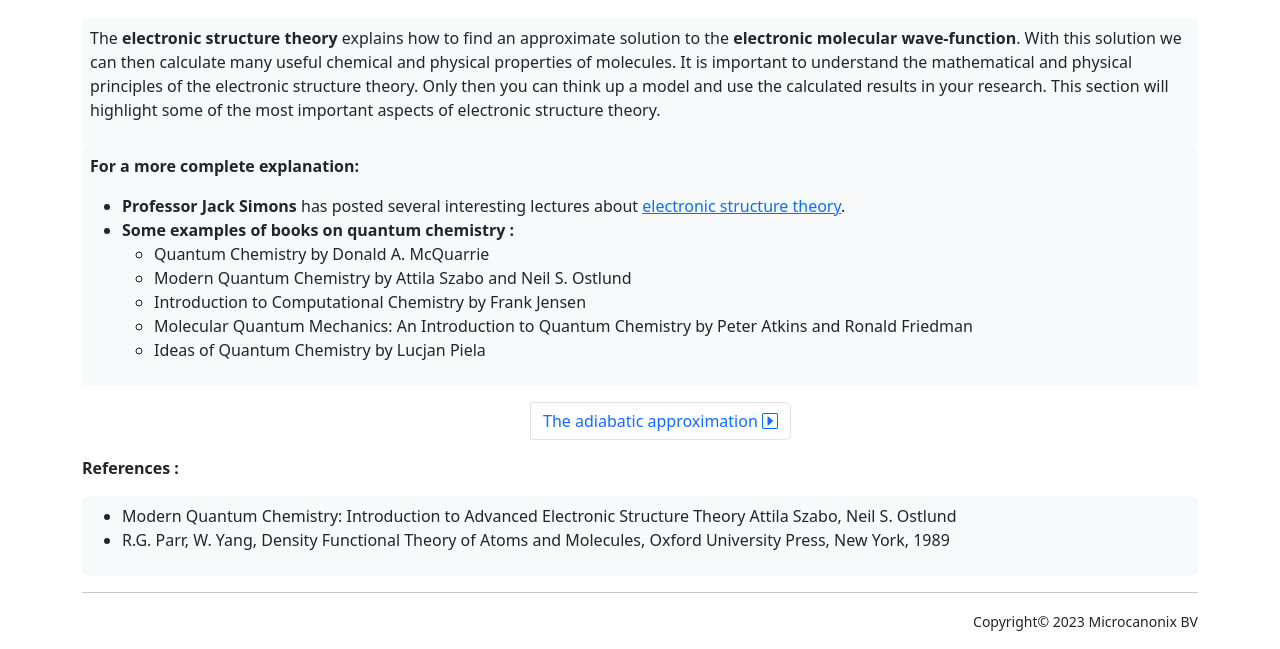
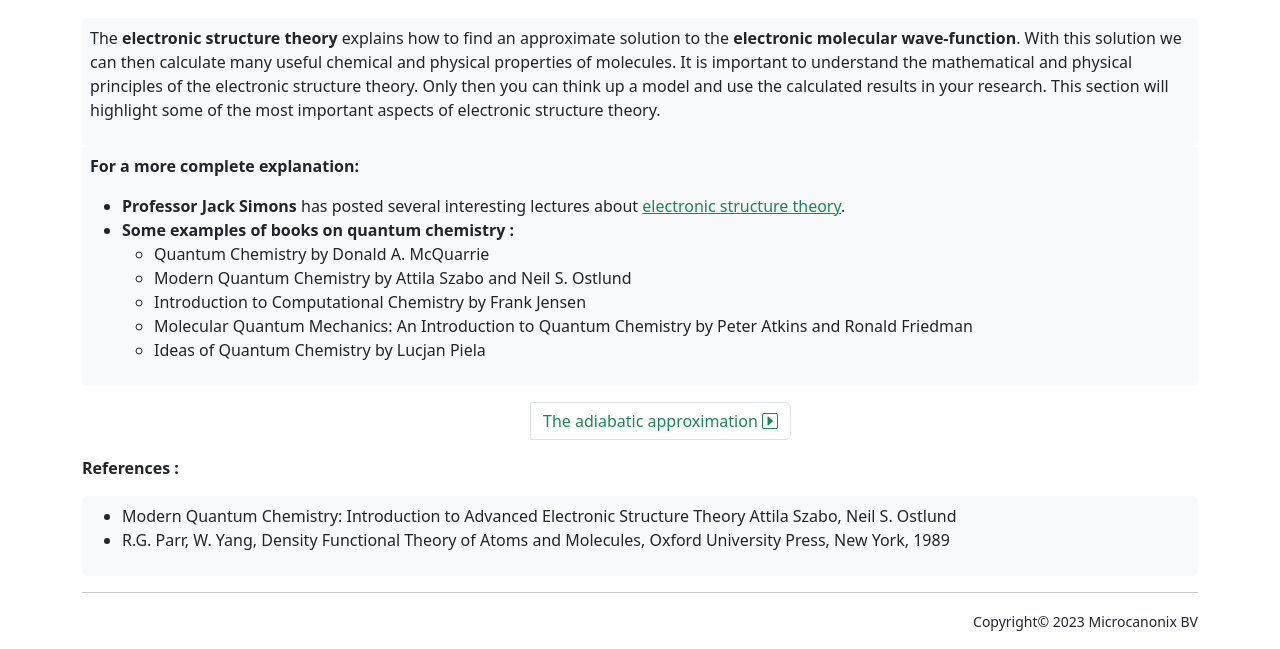
Before and after one commit to demeesterp/QbcWebsite, a PHP site: page /moleculestructuretheory.php?pagenbr=1 in a window 1280 px wide. Shown: the part 243-892 px from the top of the page. Run offline with PHP 8.4, Linux system fonts and the light colour scheme.

Commit message:
fix layout and coloring

```diff
--- a/helpers/navigator.php
+++ b/helpers/navigator.php
@@ -65,13 +65,13 @@ function make_structure_theory_nav($pageNbr) {
     echo"<nav aria-label='Course navigation'>".
             "<ul class='pagination justify-content-center'>".
                 "<li class='page-item $start_invisible'>".
-                    "<a class='page-link'".
+                    "<a class='page-link link-success'".
                         "href='./moleculestructuretheory.php?pagenbr=$previous_page_nbr'>".
                         "<i class='bi bi-caret-left-square'></i>  $previous".
                     "</a>".
                 "</li>".
                 "<li class='page-item $end_invisible'>".
-                    "<a class='page-link'".
+                    "<a class='page-link link-success'".
                         "href = './moleculestructuretheory.php?pagenbr=$next_page_nbr'>".
                         "$next <i class='bi bi-caret-right-square'></i>".
                     "</a>".
--- a/moleculestructuretheory.php
+++ b/moleculestructuretheory.php
@@ -59,7 +59,7 @@ include './helpers/navigator.php';
             <ul>
               <li>
                 <strong>Professor Jack Simons</strong> has posted several interesting lectures about
-                <a href="https://www.youtube.com/watch?v=Z5cq7JpsG8I&list=PLEq9ArCsv6EAwaZFY-7oyZCyce8VnxodZ" target="_blank">electronic structure theory</a>.
+                <a class="link-success" href="https://www.youtube.com/watch?v=Z5cq7JpsG8I&list=PLEq9ArCsv6EAwaZFY-7oyZCyce8VnxodZ" target="_blank">electronic structure theory</a>.
               </li>
               <li>
                 <strong>Some examples of books on quantum chemistry :</strong>
@@ -136,7 +136,7 @@ include './helpers/navigator.php';
           <h4 class="olive mb-4">The time independent energy and wave-function for a molecule</h4>
           <div class="bg-body-tertiary rounded p-2 mb-1">
             <p>
-              In <a href="http://en.wikipedia.org/wiki/Classical_mechanics" target="_blank">classical mechanics</a>
+              In <a class="link-success" href="http://en.wikipedia.org/wiki/Classical_mechanics" target="_blank">classical mechanics</a>
               we describe a model as:
             <ol>
               <li>
@@ -151,7 +151,7 @@ include './helpers/navigator.php';
           </div>
           <div class="bg-body-tertiary rounded p-2 mb-1">
             <p>
-              In <a href="http://en.wikipedia.org/wiki/Quantum_mechanics" target="_blank">quantum mechanics</a>
+              In <a class="link-success" href="http://en.wikipedia.org/wiki/Quantum_mechanics" target="_blank">quantum mechanics</a>
               the wave-function is the logical analogue for the trajectory.
             </p>
             <p>
@@ -192,7 +192,7 @@ include './helpers/navigator.php';
               <li>Z<strong class="subscript">A</strong> is the nuclear charge of the Ath atom</li>
               <li>
                 <img alt="Laplacian" src="../images/laplacianelectrons.gif" /> is the
-                <a href="http://en.wikipedia.org/wiki/Laplace_operator" target="_blank">Laplacian</a> for the ith electron
+                <a class="link-success" href="http://en.wikipedia.org/wiki/Laplace_operator" target="_blank">Laplacian</a> for the ith electron
               </li>
               <li>
                 <img alt="Laplacian" src="../images/laplaciannuclei.gif" />is the Laplacian for the nuclei
@@ -228,7 +228,7 @@ include './helpers/navigator.php';
               Even with only the electronic Hamiltonian it is still not possible to find an exact solution to
               the Schrödinger
               equation. Fortunately we can find an approximate solution by making use of
-              <a href="http://en.wikipedia.org/wiki/Calculus_of_variations" target="_blank">functional variation</a>.
+              <a class="link-success" href="http://en.wikipedia.org/wiki/Calculus_of_variations" target="_blank">functional variation</a>.
             </p>
             <p>
               <strong>The variation principle states :</strong>
@@ -262,9 +262,9 @@ include './helpers/navigator.php';
             </p>
             <p>
               The
-              <a href="http://en.wikipedia.org/wiki/Perturbation_theory_(quantum_mechanics)" target="_blank"> Rayleigh-Schrödinger perturbation theory</a>
+              <a class="link-success" href="http://en.wikipedia.org/wiki/Perturbation_theory_(quantum_mechanics)" target="_blank"> Rayleigh-Schrödinger perturbation theory</a>
               and
-              <a href="http://en.wikipedia.org/wiki/Configuration_interaction" target="_blank"> configuration interaction</a>
+              <a class="link-success" href="http://en.wikipedia.org/wiki/Configuration_interaction" target="_blank"> configuration interaction</a>
               allow us to further improve the Hartree-Fock approximation.
             </p>
           </div>
@@ -397,7 +397,7 @@ include './helpers/navigator.php';
                 <p>in the Hartree-Fock equations.</p>
               </li>
               <li>
-                <p>A Slater determinant satisfies the <a href="http://en.wikipedia.org/wiki/Pauli_exclusion_principle" target="_blank">Pauli exclusion principle</a>.</p>
+                <p>A Slater determinant satisfies the <a class="link-success" href="http://en.wikipedia.org/wiki/Pauli_exclusion_principle" target="_blank">Pauli exclusion principle</a>.</p>
                 <p>The Pauli exclusion Principle states that two electrons of equal spin cannot occupy
                   the
                   same oribtal.</p>
@@ -547,9 +547,9 @@ include './helpers/navigator.php';
               This is wrong so any solution to the Hartee-Fock equations has a build-in error.
             </p>
             <p>
-              <a href="http://en.wikipedia.org/wiki/M%C3%B8ller%E2%80%93Plesset_perturbation_theory" target="_blank">Perturbation theory</a>
+              <a class="link-success" href="http://en.wikipedia.org/wiki/M%C3%B8ller%E2%80%93Plesset_perturbation_theory" target="_blank">Perturbation theory</a>
               and
-              <a href="http://en.wikipedia.org/wiki/Configuration_interaction" target="_blank">configuration interaction</a>
+              <a class="link-success" href="http://en.wikipedia.org/wiki/Configuration_interaction" target="_blank">configuration interaction</a>
               are methods to obtain a correction to the Hartree–Fock equations.
               These methods are based on the principle that a molecular wave function can be represented by a
               linear combination of several Slater determinants.
@@ -625,7 +625,7 @@ include './helpers/navigator.php';
               The exchange correlation potential cannot be determined analytical. A lot of research has been
               done and is been done to find
               an appropriate expression for the exchange correlation potential.
-              A popular exchange-correlation potential is the <a href="http://en.wikipedia.org/wiki/Hybrid_functional" target="_blank">B3LYP</a> potential.
+              A popular exchange-correlation potential is the <a class="link-success" href="http://en.wikipedia.org/wiki/Hybrid_functional" target="_blank">B3LYP</a> potential.
             </p>
           </div>
         </div>
```
Also changed, not shown: chemicalreactivity.php (+5 -4 lines), chemicalsoftware.php (+7 -7 lines), index.php (+4 -4 lines).
